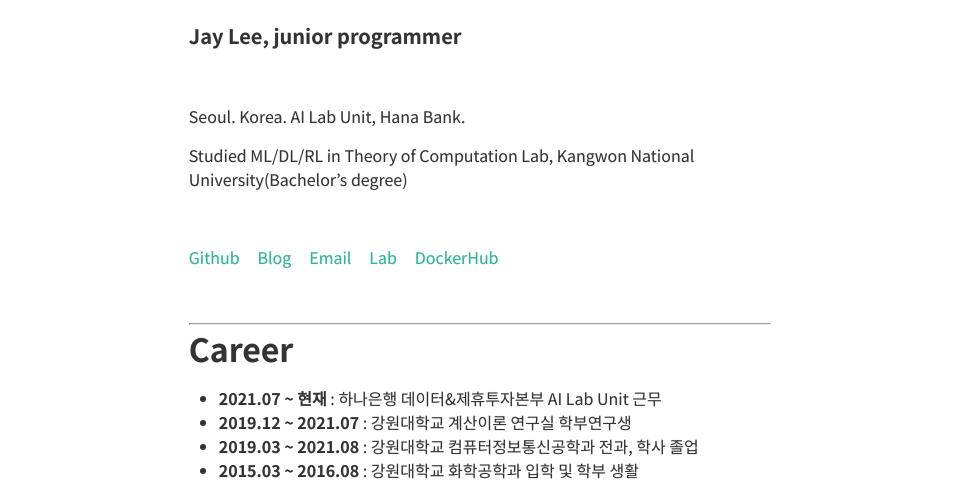
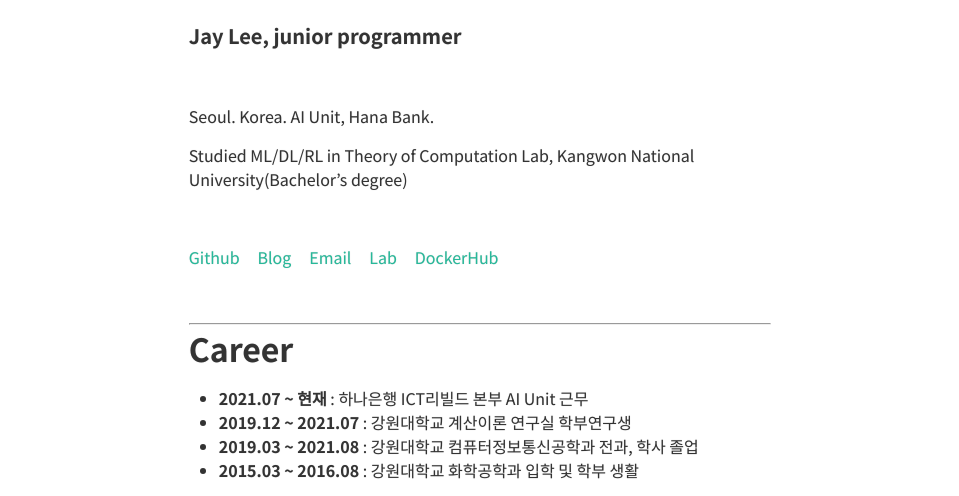
Before and after one commit to Clarit7/clarit7.github.io, a Jekyll site: the page built from about.md, in a window 1280 px wide and 900 px high. Shown: the part 264-760 px from the top of the window, without its empty margins (160-1119 px from the left). Built offline with Jekyll 4.4.1, drawn with Linux system fonts in a browser that asks for light colours; some web fonts are replaced.

Commit message:
Change post date and Change depart in about

```diff
--- a/about.md
+++ b/about.md
@@ -9,7 +9,7 @@
 
 <br/>
 
-Seoul. Korea. AI Lab Unit, Hana Bank.
+Seoul. Korea. AI Unit, Hana Bank.
 
 Studied ML/DL/RL in Theory of Computation Lab, Kangwon National University(Bachelor's degree)
 
@@ -23,7 +23,7 @@
 
 ## Career
 
-* **2021.07 ~ 현재** : 하나은행 데이터&제휴투자본부 AI Lab Unit 근무
+* **2021.07 ~ 현재** : 하나은행 ICT리빌드 본부 AI Unit 근무
 * **2019.12 ~ 2021.07** : 강원대학교 계산이론 연구실 학부연구생
 * **2019.03 ~ 2021.08** : 강원대학교 컴퓨터정보통신공학과 전과, 학사 졸업
 * **2015.03 ~ 2016.08** : 강원대학교 화학공학과 입학 및 학부 생활
```
Also changed, not shown: _posts/2022-04-12-mlflow_tutorial.md (renamed from _posts/2022-04-13-mlflow_tutorial.md).
